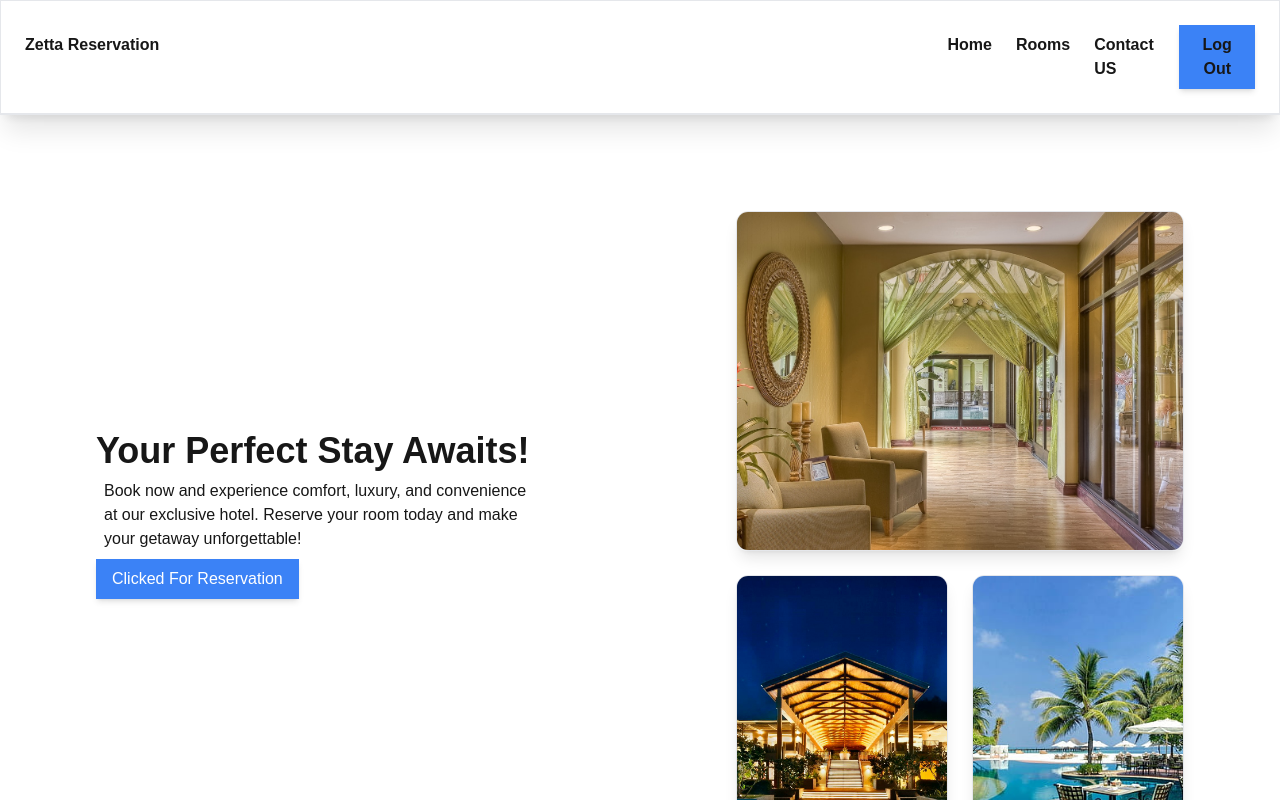
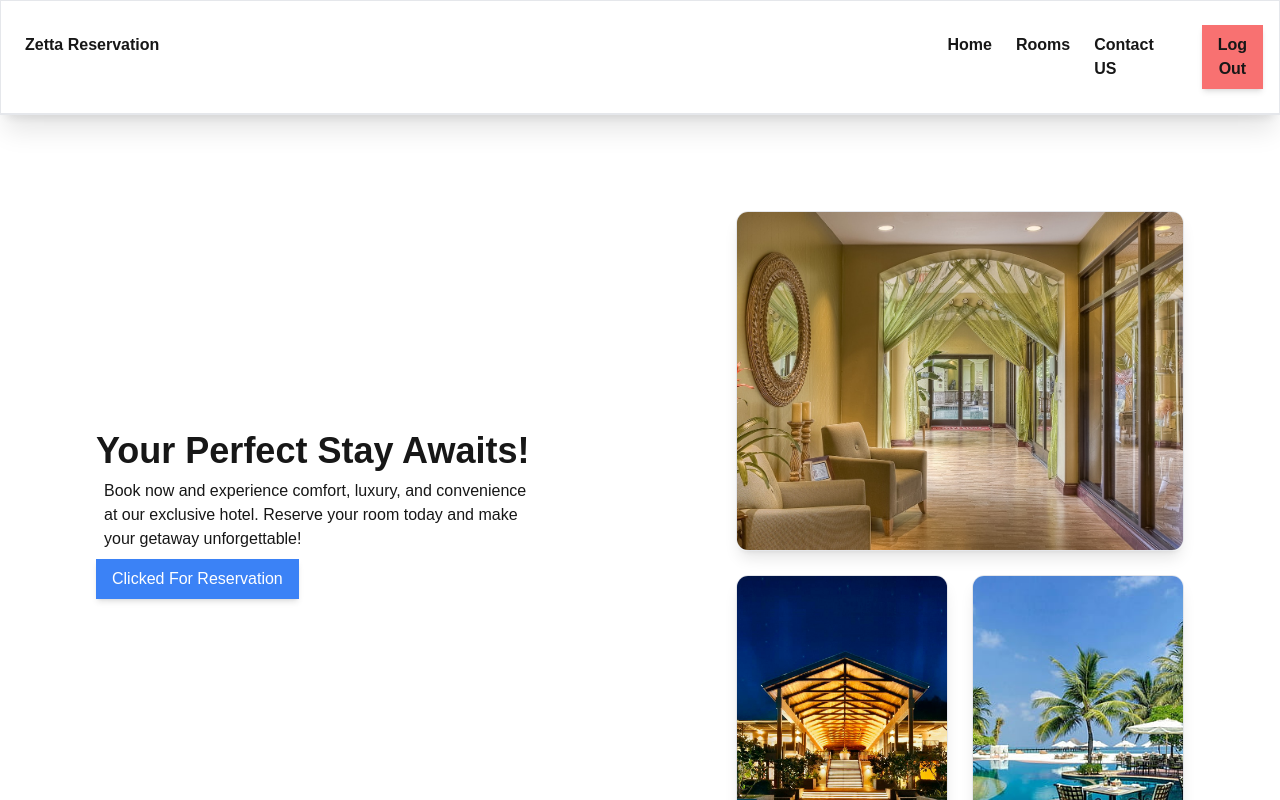
Before and after one commit to Fahim-ahmed-ifty/hotelreservation, a Next.js app: page /home in a window 1280 px wide. Built offline with nearby package versions, Linux system fonts and the light colour scheme.

Commit message:
fix navbar issues

```diff
--- a/app/components/Navbar.tsx
+++ b/app/components/Navbar.tsx
@@ -18,7 +18,12 @@ const Navbar = () => {
 					<p className='py-2'>Home</p>
 					<p className='py-2'>Rooms</p>
 					<p className='py-2'>Contact US</p>
-					<Button text='Log Out' onClick={handleSignupRedirect} />
+					<Button
+						className='ml-6 hover:bg-red-700 hover:text-white'
+						text='Log Out'
+						bgColor='bg-red-400'
+						onClick={handleSignupRedirect}
+					/>
 				</div>
 			</div>
 		</div>
```
